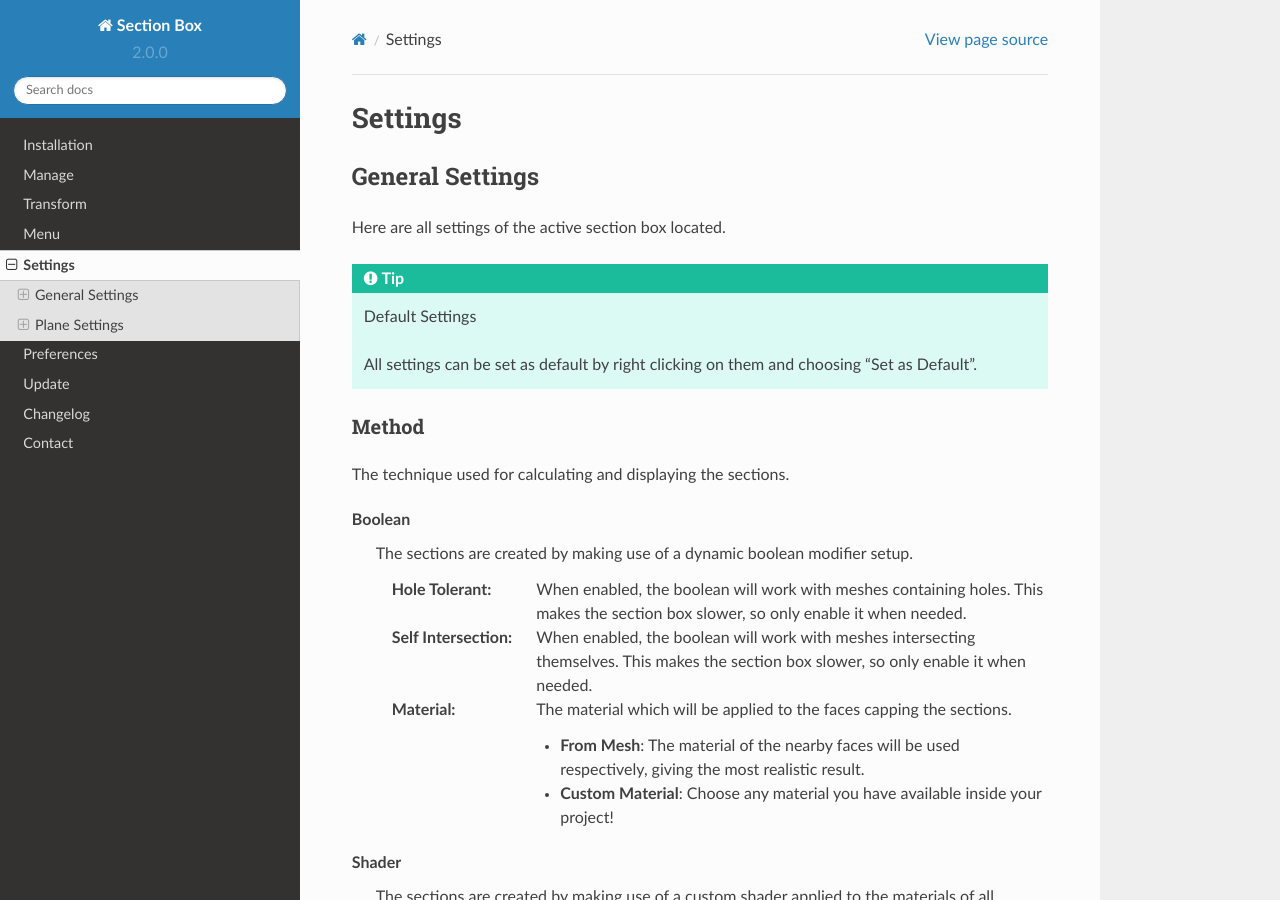
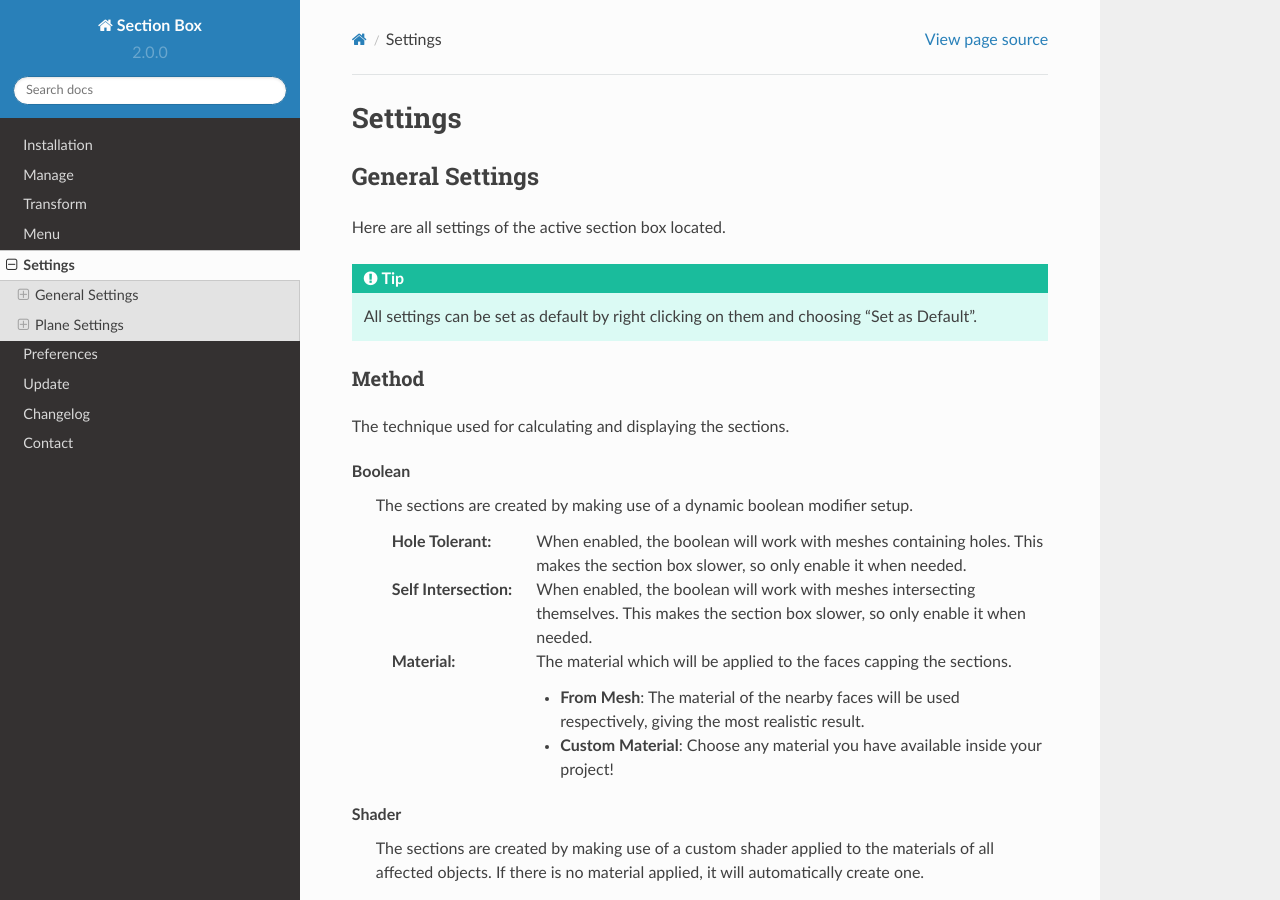
Before and after one commit to rubenmesserschmidt/Section-Box_docs, a Sphinx documentation site: the page built from docs/source/settings.rst, in a window 1280 px wide and 900 px high. Built offline with Sphinx 7.4.7 and the Read the Docs theme 2.0.0, drawn with Linux system fonts in a browser that asks for light colours.

Commit message:
fixed tip

```diff
--- a/docs/source/settings.rst
+++ b/docs/source/settings.rst
@@ -8,9 +8,7 @@ General Settings
 
 Here are all settings of the active section box located.
 
-.. tip:: Default Settings
-
-    All settings can be set as default by right clicking on them and choosing "Set as Default".
+.. tip:: All settings can be set as default by right clicking on them and choosing "Set as Default".
 
 ******
 Method
```
